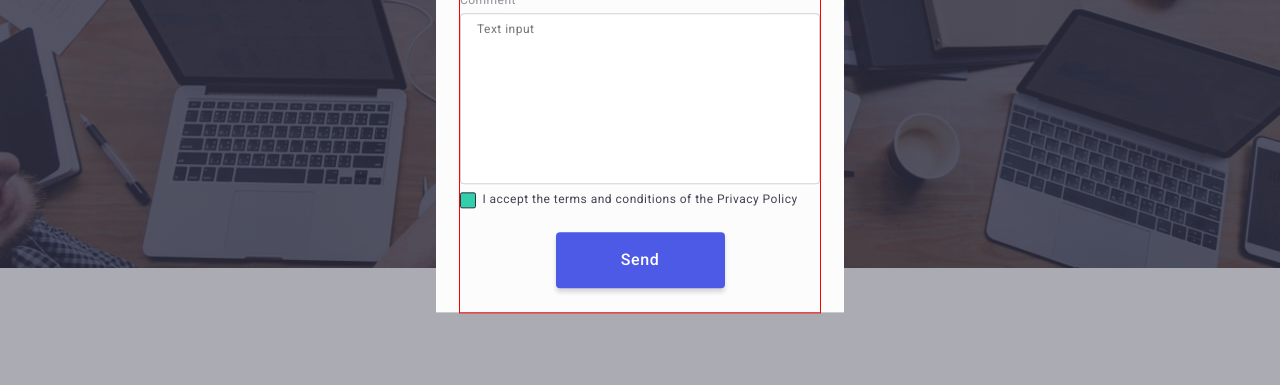
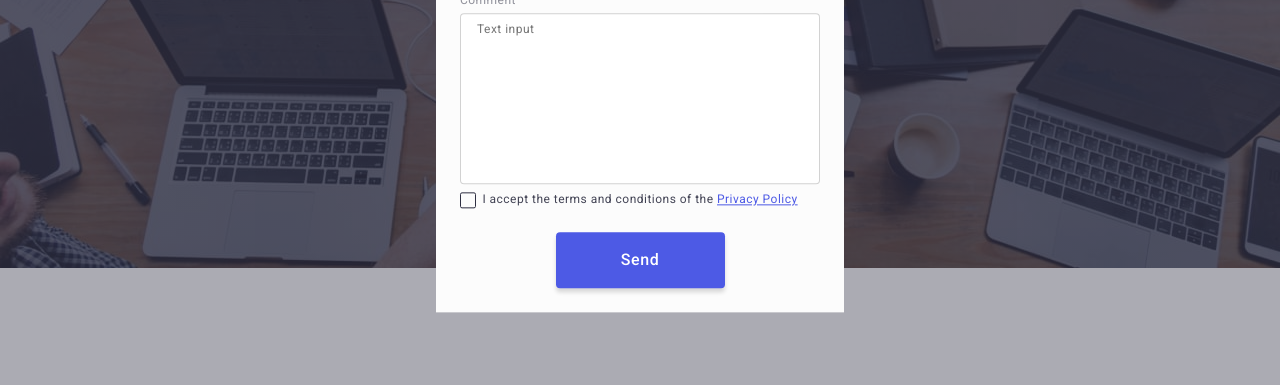
Before and after one commit to nastena1409/goit-markup-hw-06, a plain HTML site: page index.html in a window 1280 px wide. Both pictures are taken after a click on the button "Order Service". Shown: the part 405-790 px from the top of the page. Drawn offline with nearby package versions, Linux system fonts and the light colour scheme.

Commit message:
update policy

```diff
--- a/css/styles.css
+++ b/css/styles.css
@@ -288,7 +288,6 @@ h1, h2, h3, p, ul {
 }
 
 .modal-form {
-    outline: 1px solid red;
     margin: auto;
     padding: 0;
     width: 360px;
@@ -402,16 +401,22 @@ h1, h2, h3, p, ul {
     border: 1.25px solid var(--dark);
     border-radius: 2px;
     fill: var(--white);
-    background-color: #31D0AA;
+
     margin-right: 8px;
 }
 
 
 .accept {
+
     font-size: 12px;
     line-height: 1.33;
     letter-spacing: 0.04em;
     color: var(--text);
+}
+
+.policy {
+    text-decoration: underline;
+    color: var(--primary-brand);
 }
 
 .checkbox:checked ~ .icon-check {
--- a/index.html
+++ b/index.html
@@ -97,7 +97,7 @@
                       </div>
 
                       <div class="checkbox">
-                        <label class="accept" for="accept">I accept the terms and conditions of the Privacy Policy</label>
+                        <label class="accept" for="accept">I accept the terms and conditions of the <a class="policy" href="">Privacy Policy</a> </label>
                         <input class="checkbox-input" type="checkbox" name="accept" id="accept">
                         <svg class="icon-check">
                           <use href="./images/icons.svg#icon-checked" width="10px" hight="8px"></use>
```
